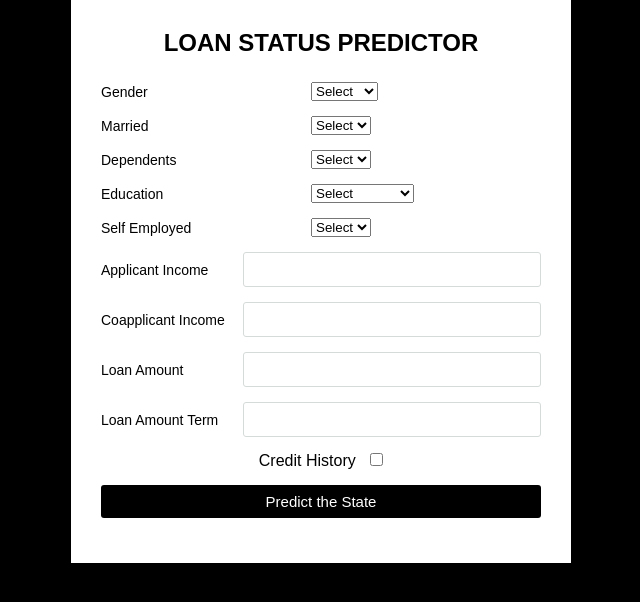
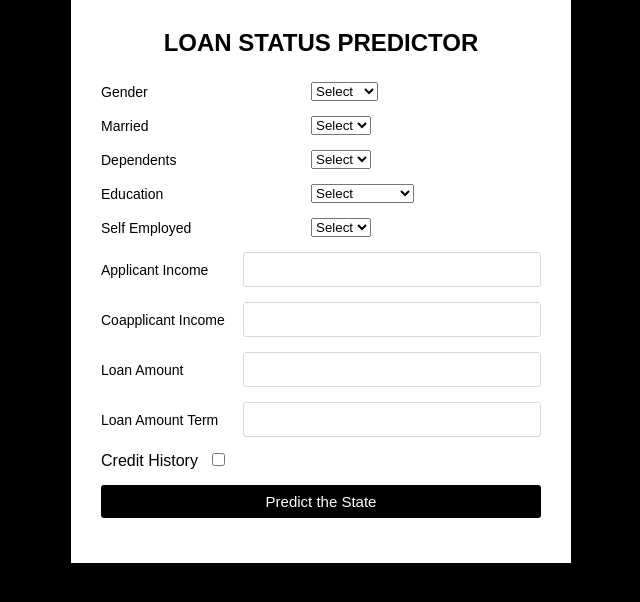
Before and after one commit to Malkith99/Full-Stack-ML-Project, a Flask app: page / in a window 1280 px wide. Shown: the part 21-623 px from the top of the page, without its empty margins (319-959 px from the left). Run offline with Flask 3, Linux system fonts and the light colour scheme.

Commit message:
Update the  style.css file

```diff
--- a/Website/style/style.css
+++ b/Website/static/style.css
@@ -48,7 +48,7 @@ body {
 .check {
     margin-bottom: 15px;
     display: flex;
-    justify-content: space-around;
+    /* justify-content: space-around; */
 }
 
 .check label {
--- a/Website/templates/index.html
+++ b/Website/templates/index.html
@@ -4,7 +4,7 @@
 <head>
     <meta charset="UTF-8">
     <meta name="viewport" content="width=device-width, initial-scale=1.0">
-    <link rel="stylesheet" href="Website\style\style.css">
+    <link rel="stylesheet" href="static/style.css">
     <title>Predictor</title>
 </head>
 
```
